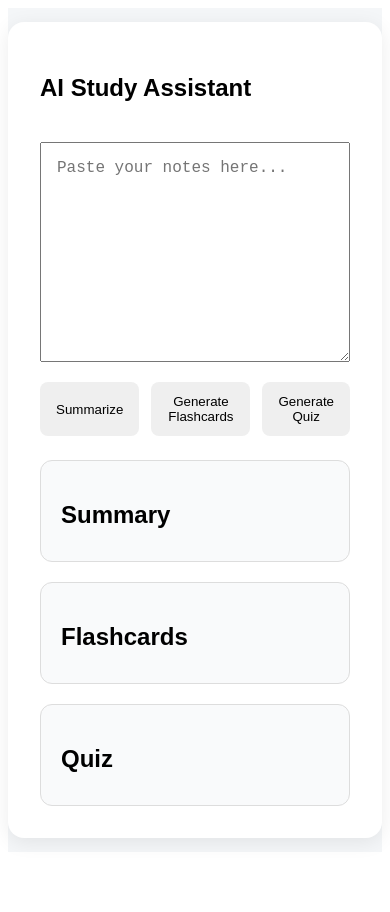
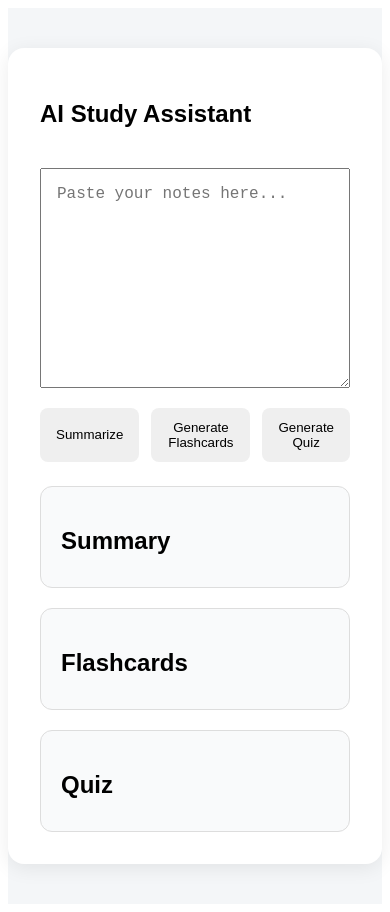
Before and after one commit to tohma-k/ai-study-assistant, a React (Vite) app: page / in a window 390 px wide. Before the commit the page ends 860 px from the top, so only its background shows below. Built offline with nearby package versions, Linux system fonts and the light colour scheme.

Commit message:
Make layout responsive

```diff
--- a/src/App.css
+++ b/src/App.css
@@ -8,12 +8,13 @@
 }
 
 .card {
-  width: 90%;
+  width: min(90%, 900px);
   max-width: 800px;
   background: white;
   padding: 32px;
   border-radius: 16px;
   box-shadow: 0 4px 20px rgba(0, 0, 0, 0.08);
+  margin: 40px auto;
 }
 
 textarea {
```
